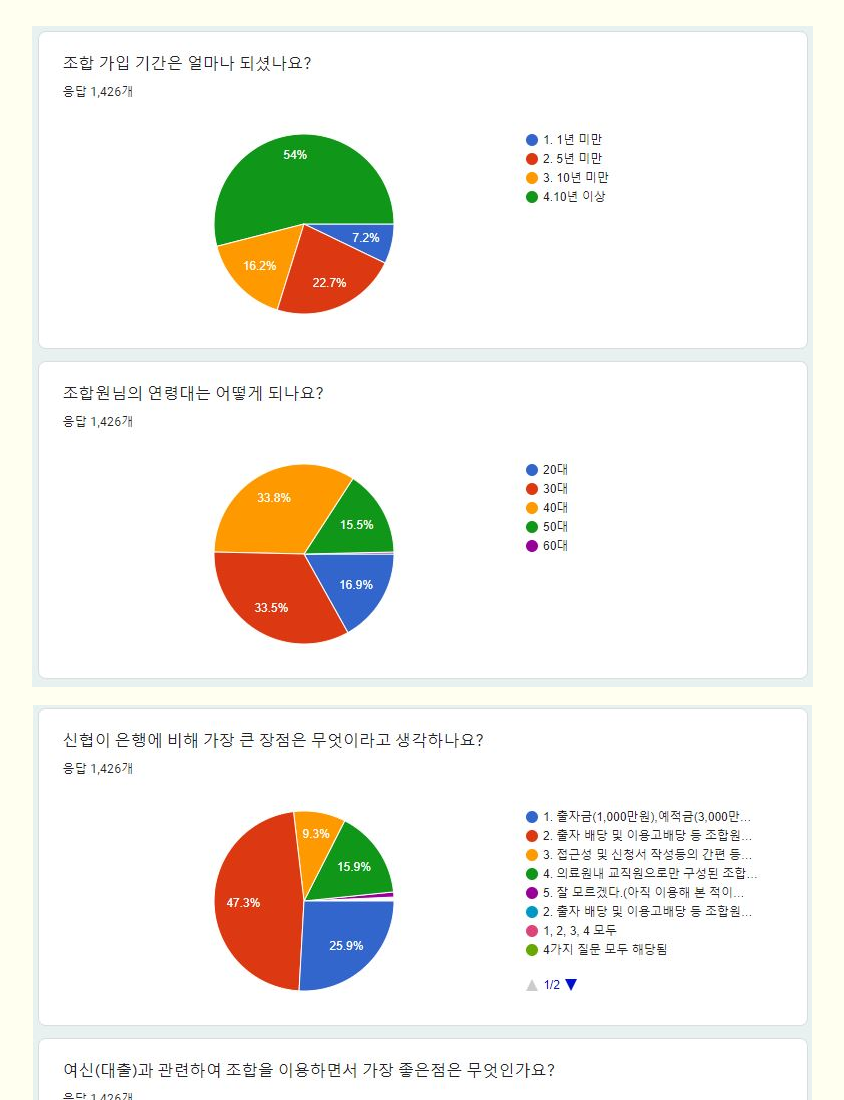
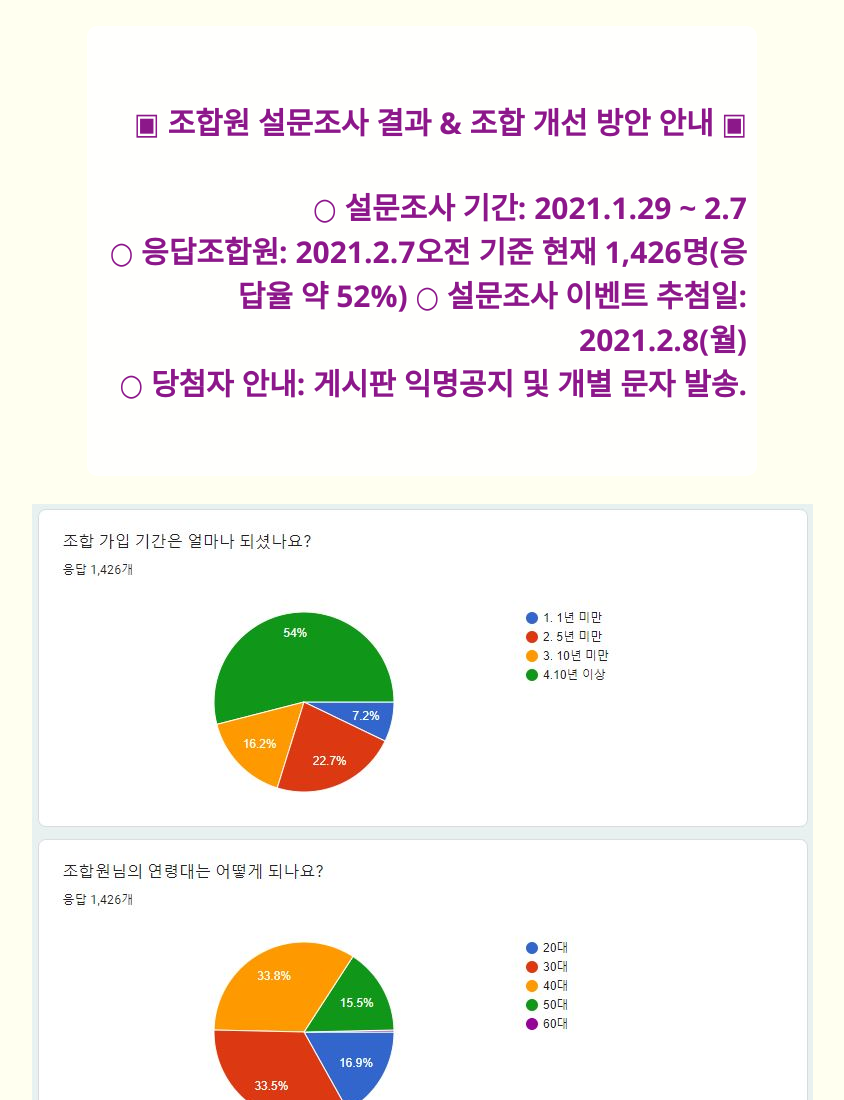
Before and after one commit to ajou9770/meet, a plain HTML site: page servey.html in a window 1280 px wide. Shown: the top 1100 px of the page, without its empty margins (218-1062 px from the left). Drawn offline with Linux system fonts and the light colour scheme.

Commit message:
Update servey.html

```diff
--- a/servey.html
+++ b/servey.html
@@ -96,11 +96,33 @@
             font-weight: 400;
             font-family: 'Times New Roman', Times, serif;
         }
+        .meet {
+    background-color:white;
+    border-radius: 10px;
+    opacity: 0.9;
+    height: 450px;
+    width: 650px;
+    padding-left: 10px;
+    padding-right: 10px;
+    font-size:30px;
+    font-family: 'Segoe UI', Tahoma, Geneva, Verdana, sans-serif;
+    font-weight: 700;
+    color:purple;
+    margin-bottom: 10px;
+}
     </style>
 </head>
 <body>
     <div>
     <br/>
+    <div class="meet">
+        <span>▣ 조합원 설문조사 결과 & 조합 개선 방안 안내 ▣ <br/><br/>
+        ○ 설문조사 기간: 2021.1.29 ~ 2.7 <br/>
+        ○ 응답조합원: 2021.2.7오전 기준 현재 1,426명(응답율 약 52%)
+        ○ 설문조사 이벤트 추첨일: 2021.2.8(월)<br/>
+        ○ 당첨자 안내: 게시판 익명공지 및 개별 문자 발송.
+    </span>
+    </div><br/>
     <img src="img/answer1.JPG">
     <br/>
     <img src="img/answer2.JPG">
```
